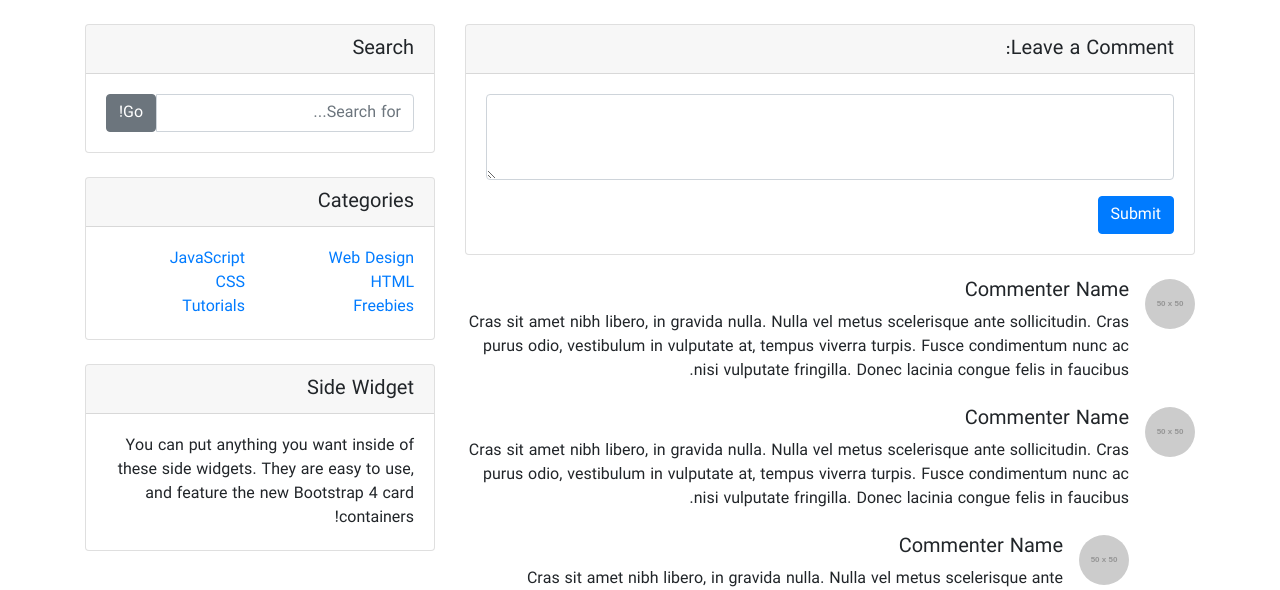
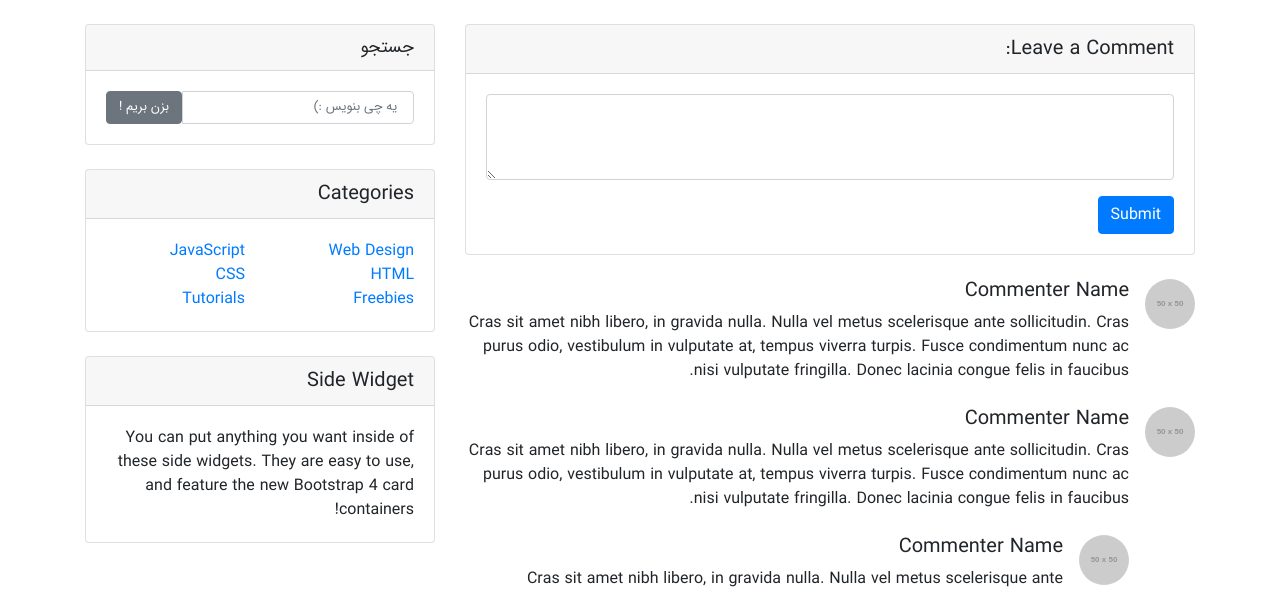
Before and after one commit to hamed-zeidabadi/CMS_PHP, a PHP site: page / in a window 1280 px wide. Shown: the part 56-646 px from the top of the page. Run offline with PHP 8.4, Linux system fonts and the light colour scheme; grey boxes labelled with a size stand in for pictures from a placeholder-image service; data that the repository does not hold is empty; some libraries are stand-ins or nearby versions.

Commit message:
fix style in searchbar

```diff
--- a/index.php
+++ b/index.php
@@ -75,12 +75,12 @@
 
           <!-- Search Widget -->
           <div class="card my-4">
-            <h5 class="card-header">Search</h5>
+            <h5 style="font-size: 1.1em;" class="card-header">جستجو</h5>
             <div class="card-body">
               <div class="input-group">
-                <input type="text" class="form-control" placeholder="Search for...">
+                <input style="font-size: 0.8em;" type="text" class="form-control" placeholder=" یه چی بنویس :)">
                 <span class="input-group-btn">
-                  <button class="btn btn-secondary" type="button">Go!</button>
+                  <button style="font-size: 0.8em;" class="btn btn-secondary" type="button">بزن بریم !</button>
                 </span>
               </div>
             </div>
```
